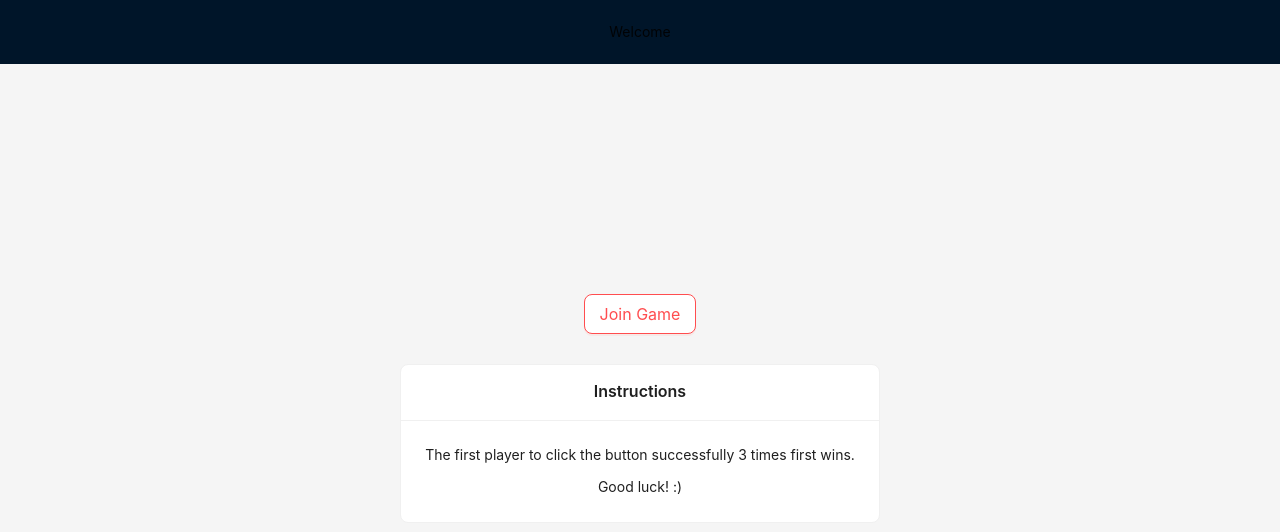
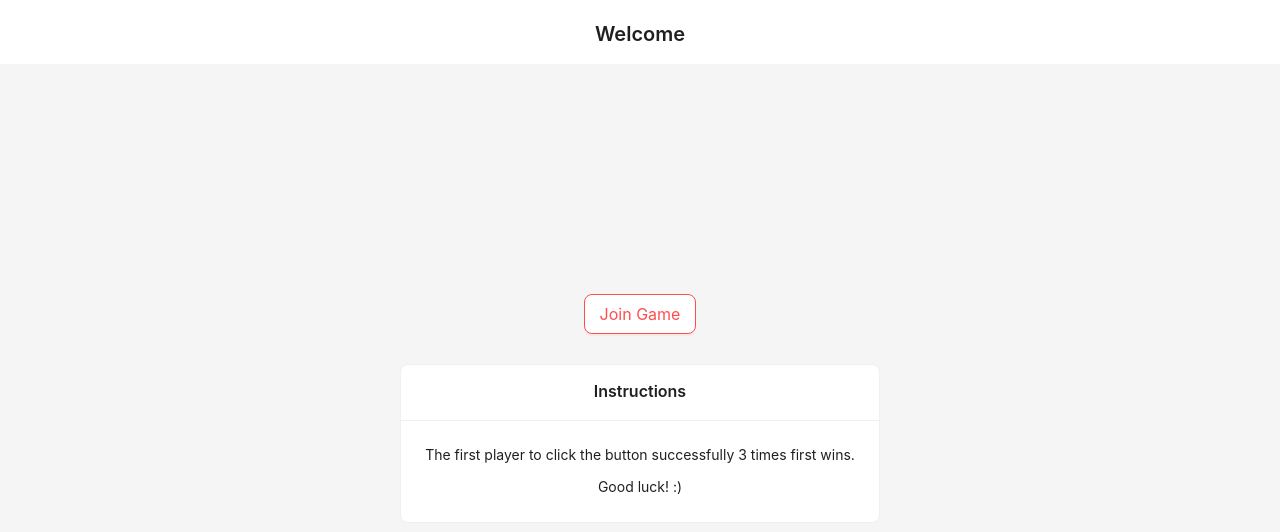
Before and after one commit to xianjinseow92/real-time-game-demo, a React (Create React App) app in the folder click-game/: page / in a window 1280 px wide. Shown: the top 532 px of the page. Built offline with nearby package versions, Linux system fonts and the light colour scheme.

Commit message:
feat: edit title

```diff
--- a/click-game/src/pages/JoinGame/JoinGame.tsx
+++ b/click-game/src/pages/JoinGame/JoinGame.tsx
@@ -8,7 +8,11 @@ const BeginGame = () => {
   const navigate = useNavigate();
   return (
     <Layout style={{ minHeight: "100vh" }}>
-      <Header>Welcome</Header>
+      <Header style={{ backgroundColor: "white" }}>
+        <Typography.Title style={{ marginTop: "20px" }} level={4}>
+          Welcome
+        </Typography.Title>
+      </Header>
       <Content style={{ height: "80vh" }}>
         <Flex
           style={{ height: "100%" }}
```
